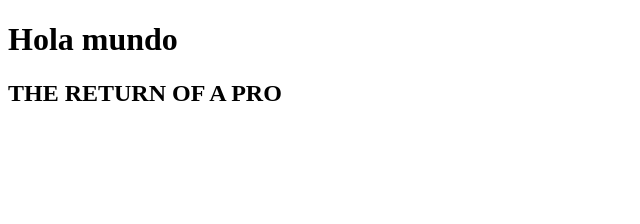
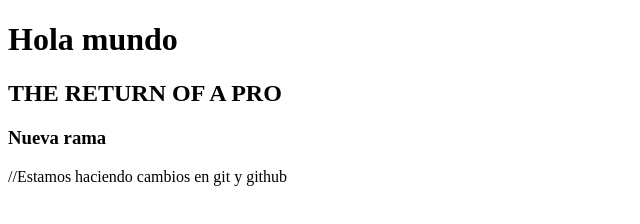
Before and after one commit to sergioluis24/Html, a plain HTML site: page index.html in a window 1280 px wide. Shown: the whole page, without its empty margins (0-640 px from the left). Drawn offline with Linux system fonts and the light colour scheme.

Commit message:
Nueva rama

```diff
--- a/index.html
+++ b/index.html
@@ -8,5 +8,7 @@
   <body>
     <h1>Hola mundo</h1>
     <h2>THE RETURN OF A PRO</h2>
+    <h3>Nueva rama</h3>
+    //Estamos haciendo cambios en git y github
   </body>
 </html>
```
